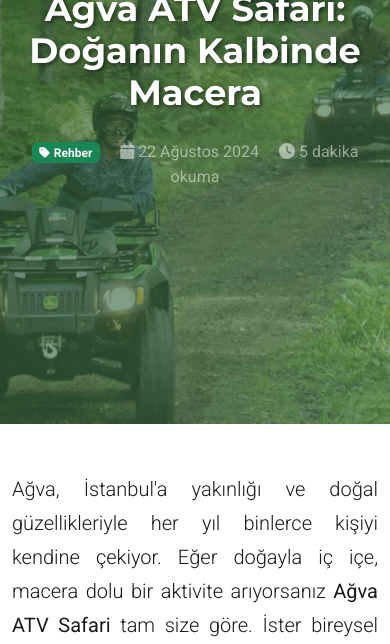
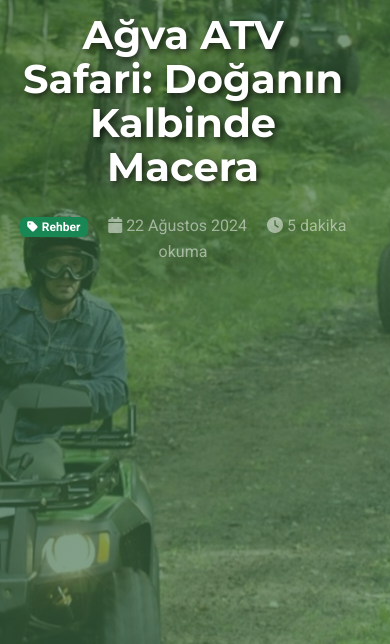
Before and after one commit to Grkmmkuru/agva-atv-safari, a website: page agva-atv-safari/output/results/blog-post-agva-atv-safari.html in a window 390 px wide. Shown: the part 82-726 px from the top of the page. Drawn offline with nearby package versions, Linux system fonts and the light colour scheme.

Commit message:
fix: Hero text perfectly centered with background
- Height: 100vh (full screen)
- Min-height: 600px (desktop), 500px (mobile)
- Font-size: 3.5rem (desktop), 2.5rem (mobile)
- Strong text-shadow: 3px 3px 6px rgba(0,0,0,0.7)
- Perfect vertical/horizontal centering

```diff
--- a/agva-atv-safari/output/results/style.css
+++ b/agva-atv-safari/output/results/style.css
@@ -906,8 +906,8 @@ footer a:hover {
 /* Blog Post Detail Styles */
 .blog-post-hero {
     position: relative;
-    height: 70vh;
-    min-height: 500px;
+    height: 100vh;
+    min-height: 600px;
     display: flex;
     align-items: center;
     justify-content: center;
@@ -949,7 +949,8 @@ footer a:hover {
 .blog-post-hero .row {
     align-items: center;
     justify-content: center;
-    min-height: 400px;
+    min-height: 500px;
+    width: 100%;
 }
 
 .blog-post-hero .text-center {
@@ -957,11 +958,12 @@ footer a:hover {
 }
 
 .blog-post-hero h1 {
-    font-size: 3rem;
+    font-size: 3.5rem;
     font-weight: 700;
-    margin-bottom: 1.5rem;
-    text-shadow: 2px 2px 4px rgba(0,0,0,0.5);
-    line-height: 1.2;
+    margin-bottom: 2rem;
+    text-shadow: 3px 3px 6px rgba(0,0,0,0.7);
+    line-height: 1.1;
+    color: white;
 }
 
 .blog-post-meta {
@@ -1044,8 +1046,8 @@ footer a:hover {
 /* Blog Mobile Responsiveness */
 @media (max-width: 768px) {
     .blog-post-hero {
-        height: 60vh;
-        min-height: 400px;
+        height: 100vh;
+        min-height: 500px;
     }
 
     .blog-post-image {
@@ -1053,13 +1055,14 @@ footer a:hover {
     }
 
     .blog-post-hero h1 {
-        font-size: 2.2rem !important;
-        margin-bottom: 1rem;
+        font-size: 2.5rem !important;
+        margin-bottom: 1.5rem;
     }
 
     .blog-post-hero .row {
-        min-height: 300px;
+        min-height: 400px;
     }
+}
 
     .blog-content {
         font-size: 1rem;
```
